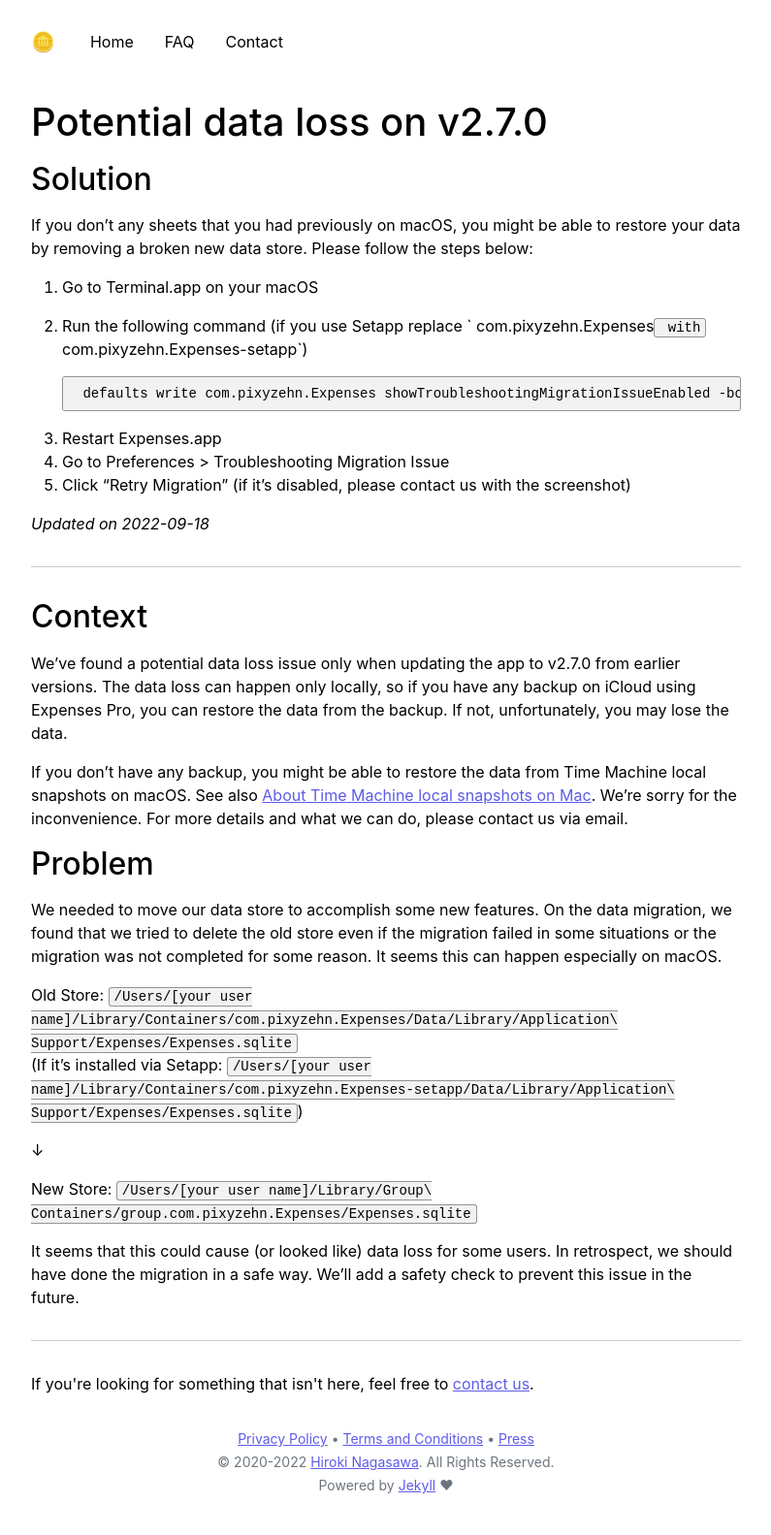
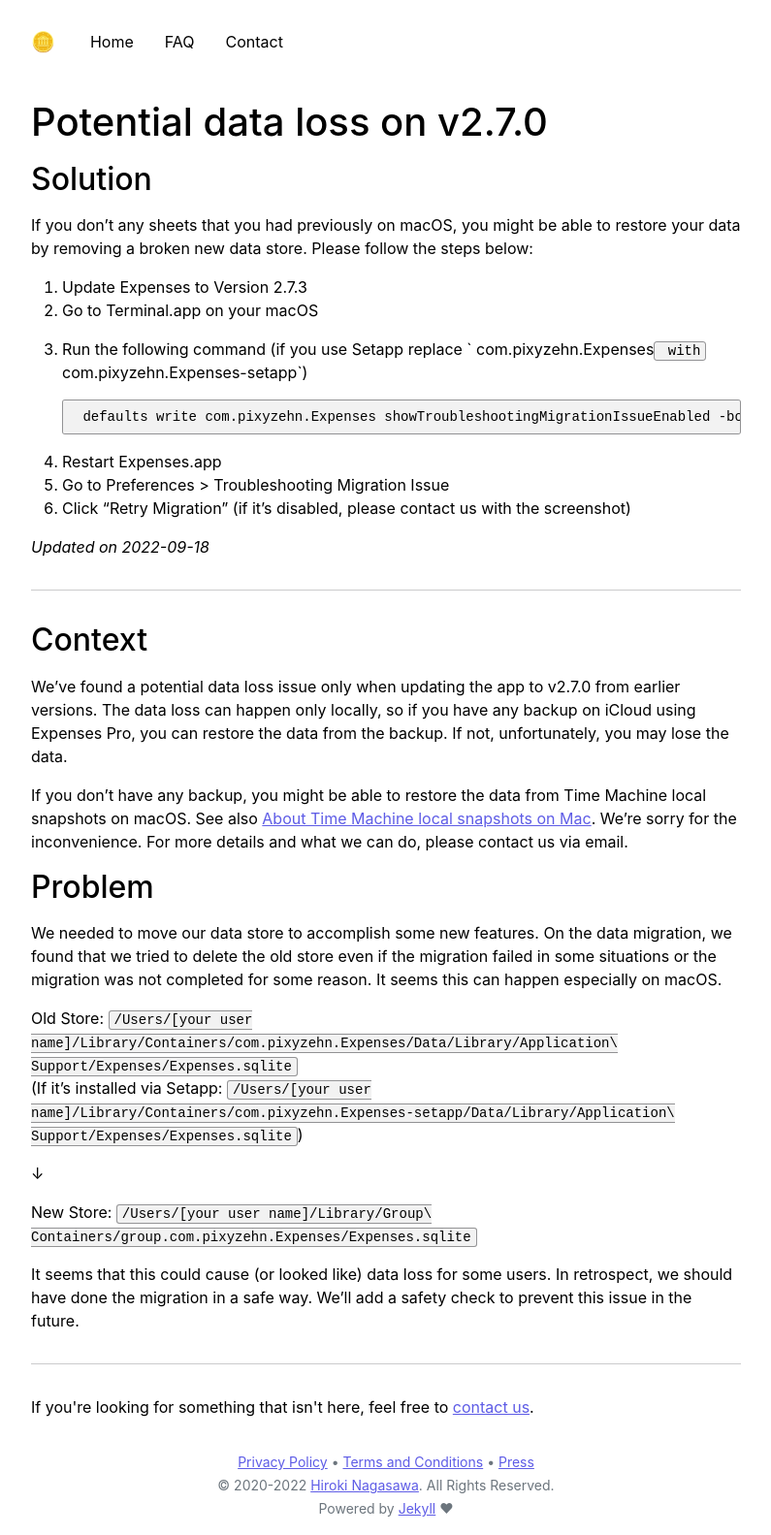
Before and after one commit to bluecometlabs/getexpenses.app, a Jekyll site: the page built from pages/faq/potential-data-loss-on-v2.7.0.md, in a window 1280 px wide. Shown: the whole page at 97% size, without its empty margins (242-1037 px from the left). Built offline with Jekyll 4.4.1, drawn with Linux system fonts in a browser that asks for light colours; before the commit the page ends 1559 px from its top, so only the background shows below that.

Commit message:
Update page

````diff
--- a/pages/faq/potential-data-loss-on-v2.7.0.md
+++ b/pages/faq/potential-data-loss-on-v2.7.0.md
@@ -10,16 +10,17 @@
 
 If you don't any sheets that you had previously on macOS, you might be able to restore your data by removing a broken new data store. Please follow the steps below:
 
-1. Go to Terminal.app on your macOS
-2. Run the following command (if you use Setapp replace ` com.pixyzehn.Expenses` with ` com.pixyzehn.Expenses-setapp`)
+1. Update Expenses to Version 2.7.3
+2. Go to Terminal.app on your macOS
+3. Run the following command (if you use Setapp replace ` com.pixyzehn.Expenses` with ` com.pixyzehn.Expenses-setapp`)
 
     ```sh
     defaults write com.pixyzehn.Expenses showTroubleshootingMigrationIssueEnabled -bool true
     ```
 
-3. Restart Expenses.app
-4. Go to Preferences > Troubleshooting Migration Issue
-5. Click "Retry Migration" (if it's disabled, please contact us with the screenshot)
+4. Restart Expenses.app
+5. Go to Preferences > Troubleshooting Migration Issue
+6. Click "Retry Migration" (if it's disabled, please contact us with the screenshot)
 
 *Updated on 2022-09-18*
 
````
